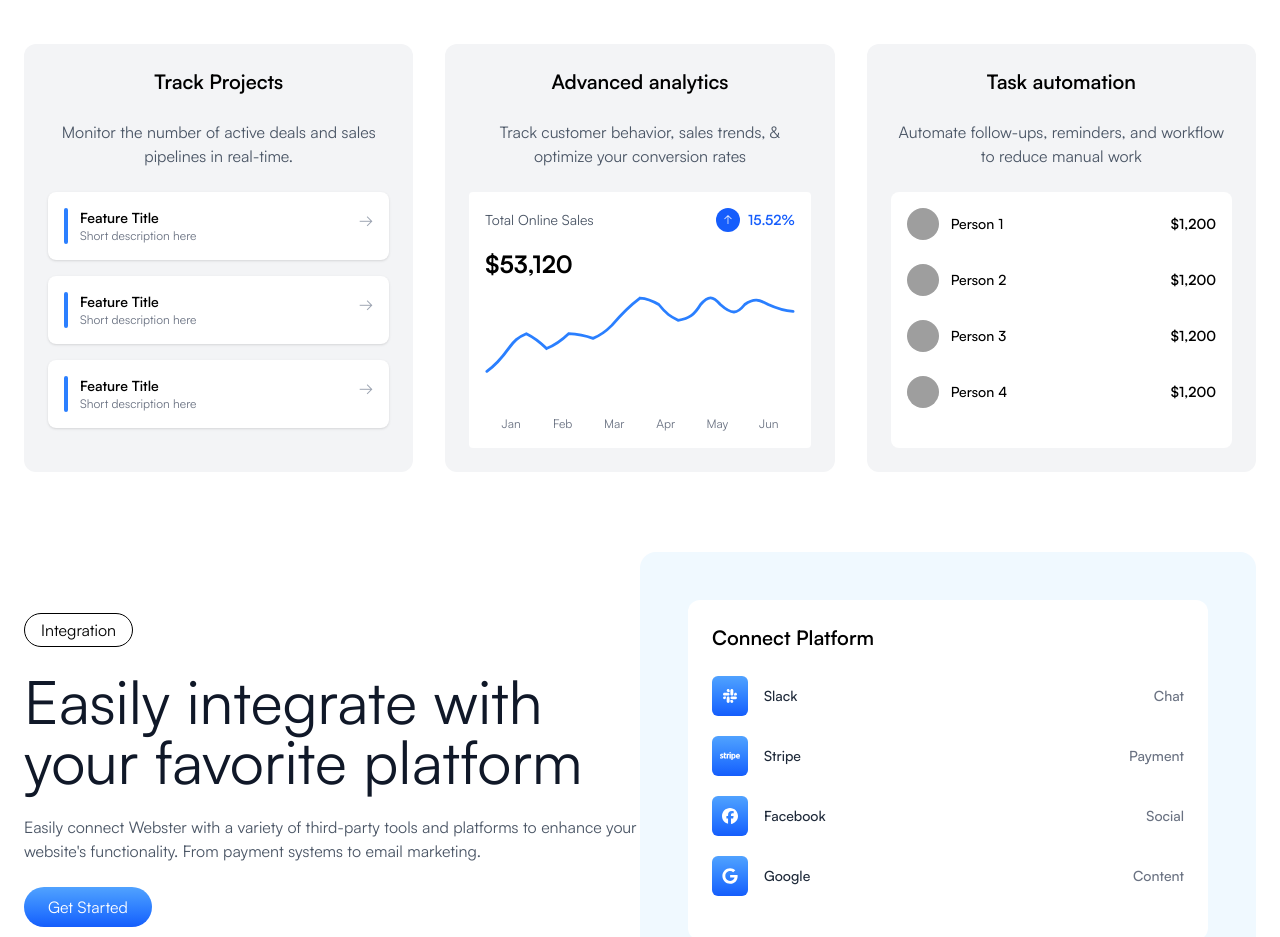
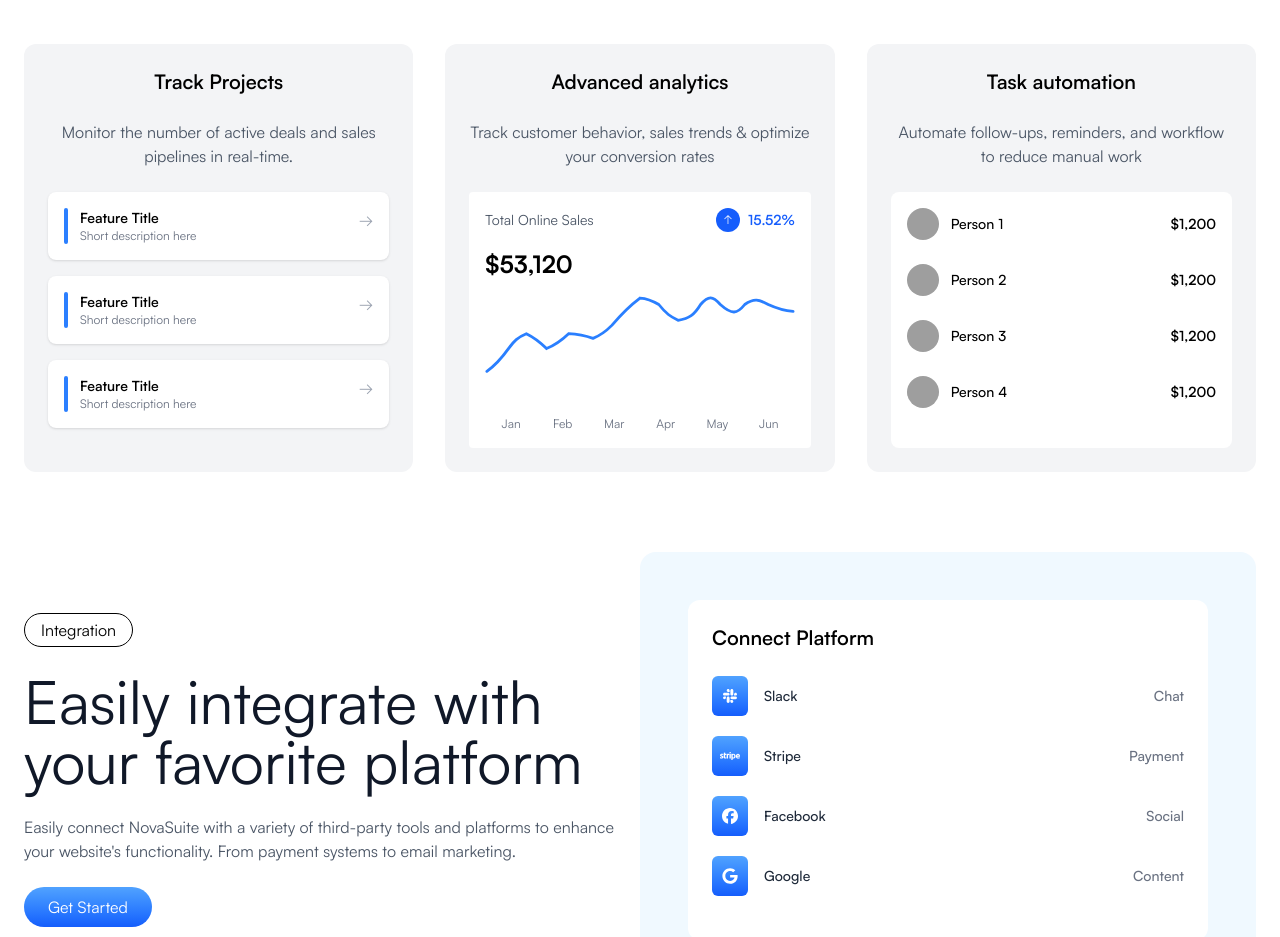
Before and after one commit to efmarcial-dev/nova-suite, a Next.js app: page / in a window 1280 px wide. Shown: the part 875-1812 px from the top of the page. Built offline with nearby package versions, Linux system fonts and the light colour scheme; grey boxes are pictures that could not be loaded.

Commit message:
fixed errors

```diff
--- a/app/page.tsx
+++ b/app/page.tsx
@@ -211,7 +211,7 @@ export default function Home() {
           <h3 className="text-xl font-semibold">
             Advanced analytics
           </h3>
-          <p className="text-gray-600">Track customer behavior, sales trends, & optimize your conversion rates</p>
+          <p className="text-gray-600">Track customer behavior, sales trends & optimize your conversion rates</p>
           {/* Sales Card */}
           <div className="bg-white p-4 rounded lg space-y-4 text-left">
 
@@ -288,7 +288,7 @@ export default function Home() {
 
           {/* Body Text */}
           <p className="text-base text-gray-600">
-          Easily connect Webster with a variety of third-party tools and platforms to enhance your website's functionality. From payment systems to email marketing.
+          Easily connect NovaSuite with a variety of third-party tools and platforms to enhance your website&apos;s functionality. From payment systems to email marketing.
           </p>
 
           {/* Call to action button */}
@@ -389,7 +389,7 @@ export default function Home() {
 
           {/* Body Text */}
           <p className="text-base text-gray-600">
-          Webster seamlessly integrates with popular CRM platforms, allowing you to manage leads, track customer interactions, and improve your startup's growth—all in one place.
+          Webster seamlessly integrates with popular CRM platforms, allowing you to manage leads, track customer interactions, and improve your startup&apos;s growth—all in one place.
           </p>
 
           {/* Call to action button */}
```
